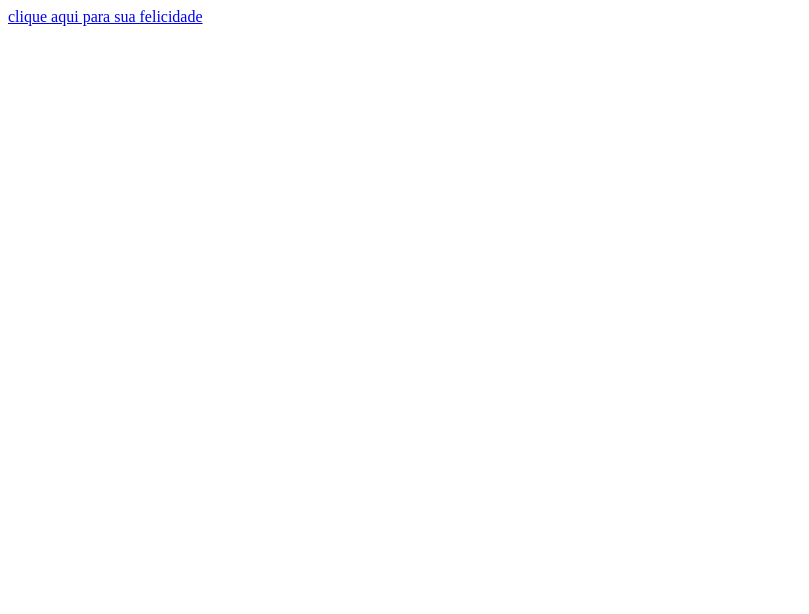
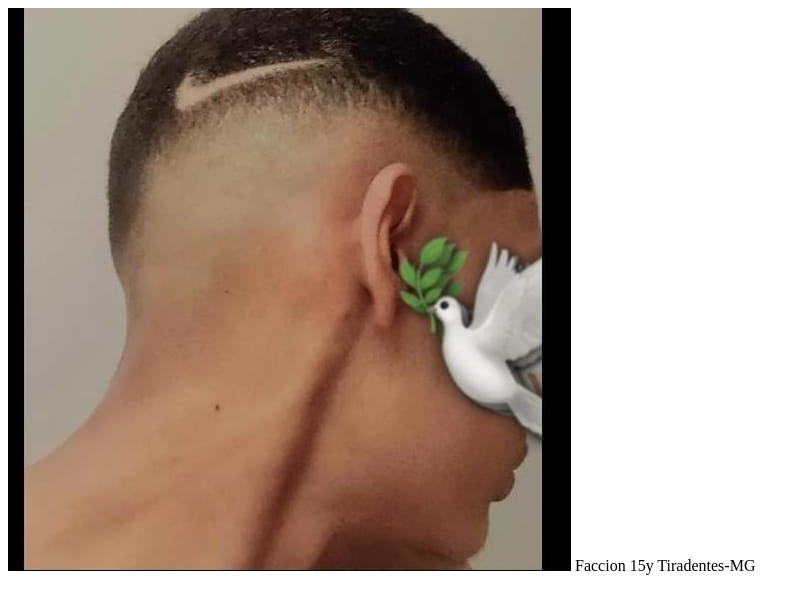
Before and after one commit to EmmanuellyFaccion/aula-de-informatica2, a plain HTML site: page index.html in a window 1280 px wide. Shown: the whole page, without its empty margins (0-809 px from the left). Drawn offline with Linux system fonts and the light colour scheme.

Commit message:
ta indo ta acontecendo
eu mermo

```diff
--- a/index.html
+++ b/index.html
@@ -1,5 +1,5 @@
 <!DOCTYPE html>
-<html lang="pt">
+<html lang="en">
 <head>
     <meta charset="UTF-8">
     <meta http-equiv="X-UA-Compatible" content="IE=edge">
@@ -7,10 +7,12 @@
     <title>Document</title>
 </head>
 <body>
-<div>
-     <a href='https://youtu.be/UBAX-13g8OM' >
-    clique aqui para sua felicidade
-    <a>
-</div>
+  <header>
+    <img src="img/eu.jpeg" alt="nao acharam naum">
+    <span>Faccion
+        15y
+        Tiradentes-MG
+    </span>
+  </header>
 </body>
 </html>
```
Also changed, not shown: img/eu.jpeg (added), img/i489927.webp (added).
